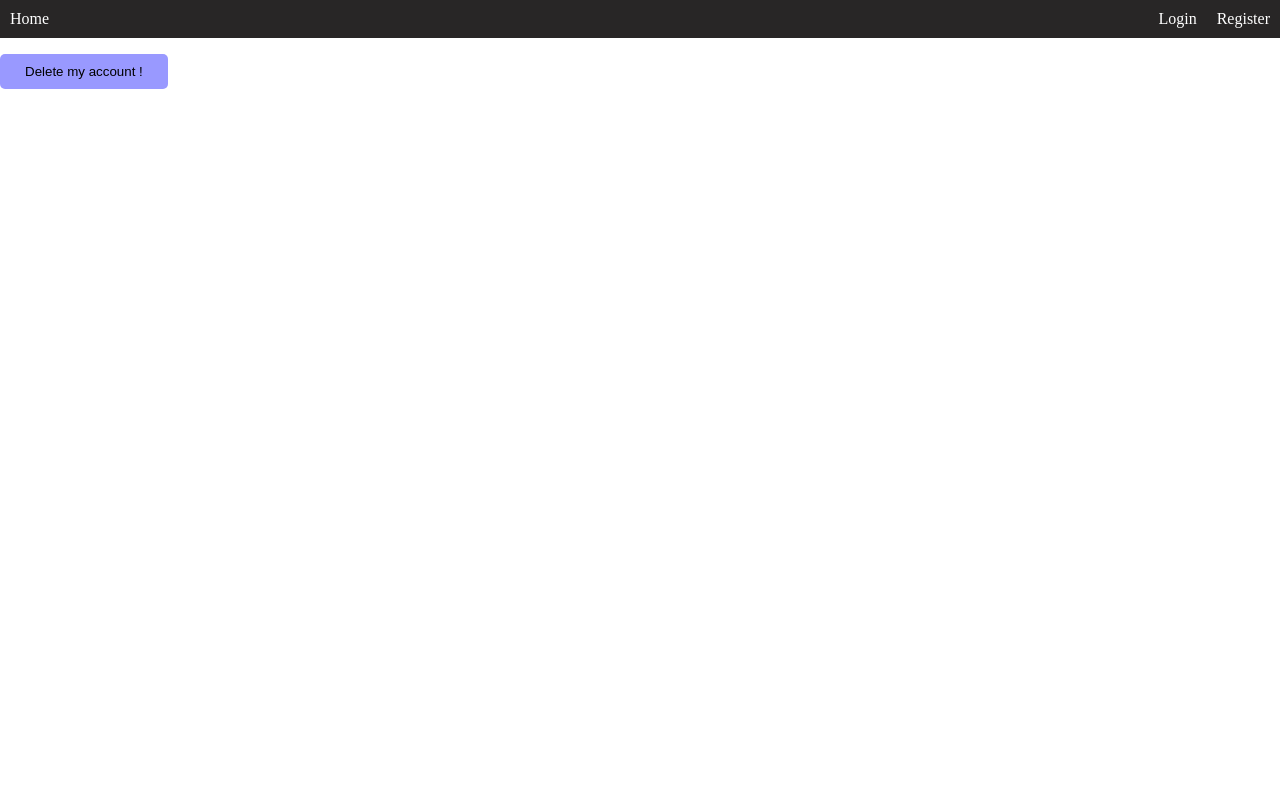
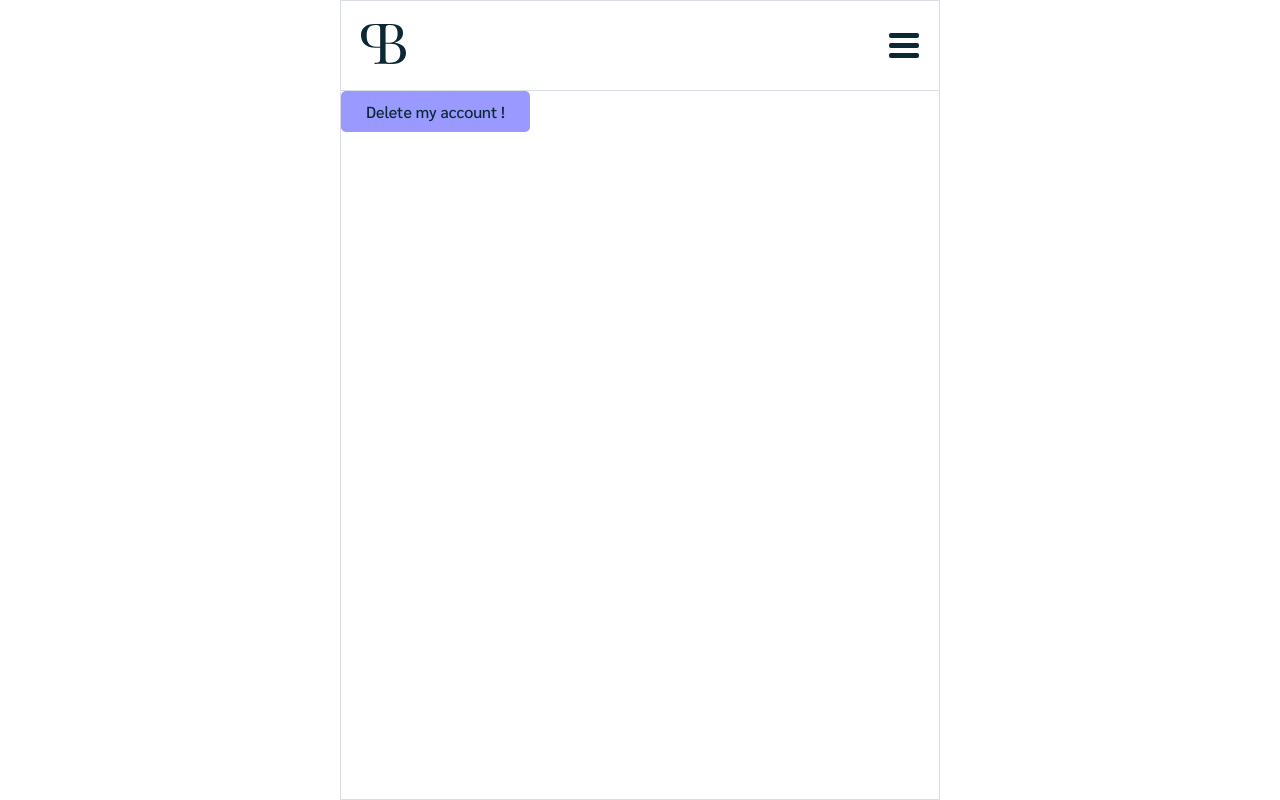
Before and after one commit to Krayorn/hackaton-cinema-front, a React (Create React App) app: page /profile in a window 1280 px wide. Built offline with nearby package versions, Linux system fonts and the light colour scheme.

Commit message:
Header and menu

```diff
--- a/public/index.html
+++ b/public/index.html
@@ -5,6 +5,8 @@
     <link rel="shortcut icon" href="%PUBLIC_URL%/favicon.ico">
     <meta name="viewport" content="width=device-width, initial-scale=1, shrink-to-fit=no">
     <meta name="theme-color" content="#000000">
+    <link rel="stylesheet" href="https://use.fontawesome.com/releases/v5.6.1/css/all.css" integrity="sha384-gfdkjb5BdAXd+lj+gudLWI+BXq4IuLW5IT+brZEZsLFm++aCMlF1V92rMkPaX4PP" crossorigin="anonymous">
+    <link href="https://fonts.googleapis.com/css?family=Playfair+Display:400,700|Sarabun:400,500,600" rel="stylesheet">
     <!--
       manifest.json provides metadata used when your web app is added to the
       homescreen on Android. See https://developers.google.com/web/fundamentals/web-app-manifest/
@@ -20,6 +22,17 @@
       Learn how to configure a non-root public URL by running `npm run build`.
     -->
     <title>React App</title>
+    <style>
+      * {
+        margin: 0;
+        padding: 0;
+        box-sizing: border-box;
+        font-family: 'Sarabun', sans-serif;
+        font-weight: 500;
+        font-size: 16px;
+        color: #0C2834;
+      }
+    </style>
   </head>
   <body>
     <noscript>
--- a/src/components/commons/NavBar/index.js
+++ b/src/components/commons/NavBar/index.js
@@ -5,11 +5,18 @@ import { withRouter } from 'react-router-dom'
 import { logoutUser } from '../../../redux/actions/auth'
 import { connect } from 'react-redux'
 
+import logo from '../../../assets/logo.svg';
+
 import {
-    Container,
-    UserSection,
+    Header,
+    LogoLink,
+    Burger,
+    Menu,
+    TopMenu,
+    CloseMenu,
     Item,
-    FakeItem,
+    Logout,
+    CTA
 } from './style'
 
 class NavBar extends Component {
@@ -23,22 +30,38 @@ class NavBar extends Component {
         const { user } = this.props
 
         return (
-            <Container>
-                <Item to={'/'}>Home</Item>
-                <UserSection>
+            <Fragment>
+                <Header>
+                    <LogoLink to={'/'}>
+                        <img className="logo" src={logo}></img>
+                    </LogoLink>
+                    <Burger>
+                        <span></span>
+                        <span></span>
+                        <span></span>
+                    </Burger>
+                </Header>
+                <Menu>
+                    <TopMenu>
+                        <LogoLink to={'/'}>
+                            <img className="small-logo" src={logo}></img>
+                        </LogoLink>
+                        <CloseMenu>
+                            <span></span>
+                            <span></span>
+                        </CloseMenu>
+                    </TopMenu>
+                    <CTA>Votez pour le lauréat du mois</CTA>
+                    <Item to={'/'}>Home</Item>
+                    <Item to={'/'}>Films nominés</Item>
+                    <Item to={'/'}>à propos</Item>
+                    <Item to={'/profile'}>Mon compte</Item>
                     {
-                        user
-                        ? <Fragment>
-                            <Item to={'/profile'}>{user.username}</Item>
-                            <FakeItem onClick={this.logout} >Logout</FakeItem>
-                        </Fragment>
-                        : <Fragment>
-                            <Item to={'/login'}>Login</Item>
-                            <Item to={'/register'}>Register</Item>
-                        </Fragment>
+                        //user &&
+                        <Logout onClick={this.logout} >Déconnexion<i class="fas fa-sign-out-alt"></i></Logout>
                     }
-                </UserSection>
-            </Container>
+                </Menu>
+            </Fragment>
         )
     }
 }
--- a/src/components/commons/NavBar/style.js
+++ b/src/components/commons/NavBar/style.js
@@ -2,24 +2,117 @@ import styled from 'styled-components'
 
 import { Link } from 'react-router-dom'
 
-export const Container = styled.div`
+export const Header = styled.div`
+    position: sticky;
+    top: 0;
+    left: 0;
+    width: 100%;
+    height: 90px;
     display: flex;
     justify-content: space-between;
-    background-color: #282626;
+    align-items: center;
+    padding: 20px;
+    background-color: white;
+    border-bottom: 1px solid #D9DDE8;
 `
 
-export const UserSection = styled.div`
+export const LogoLink = styled(Link)`
+    img.logo {
+        height: 40px;
+    }
+
+    img.small-logo {
+        height: 25px;
+    }
+`
+
+export const Burger = styled.div`
+    width: 30px;
+    height: 25px;
     display: flex;
+    flex-direction: column;
+    justify-content: space-between;
+
+    span {
+        width: 100%;
+        height: 5px;
+        background-color: #0C2834;
+        border-radius: 2px;
+    }
+`
+
+export const Menu = styled.div`
+    position: absolute;
+    top: 0;
+    left: -100%; /* TODO: Mettre à 0 pour ouvrir, 100% pour fermer */
+    width: 100%;
+    height: 100vh;
+    display: flex;
+    flex-direction: column;
+    background-color: white;
+    transition: all .3s ease-in-out;
+`
+
+export const TopMenu = styled.div`
+    padding: 20px;
+    display: flex;
+    justify-content: space-between;
+    align-items: center;
 `
 
 export const Item = styled(Link)`
-    margin: 10px;
-    color: white;
+    padding: 15px 20px;
     text-decoration: none;
+    font-size: 18px;
+    font-weight: 600;
+    text-transform: uppercase;
 `
 
-export const FakeItem = styled.div`
-    margin: 10px;
+export const CloseMenu = styled.div`
+    width: 20px;
+    height: 20px;
+    display: flex;
+    flex-direction: column;
+    justify-content: space-between;
+
+    span {
+        width: 100%;
+        height: 4px;
+        background-color: #0C2834;
+        border-radius: 2px;
+        transform-origin: -5% 50%;
+    }
+
+    span:nth-child(1) {
+        transform: rotate(45deg)
+    }
+
+    span:nth-child(2) {
+        transform: rotate(-45deg)
+    }
+`
+
+export const CTA = styled.div`
+    height: 50px;
+    margin: 10px 20px;
+    background-color: #DD5F5F;
+    display: flex;
+    justify-content: center;
+    align-items: center;
+    font-weight: 600;
     color: white;
-    cursor: pointer;
 `
+
+export const Logout = styled.div`
+    position: absolute;
+    left: 20px;
+    bottom: 30px;
+    color: #DD5F5F
+
+    i {
+        color: #DD5F5F;
+        margin-left: 10px;
+        position: relative;
+        top: 1px;
+    }
+`
--- a/src/layouts/style.js
+++ b/src/layouts/style.js
@@ -1,5 +1,11 @@
 import styled from 'styled-components'
 
 export const Container = styled.div`
-    margin: -8px;
+    width: 100vw;
+    max-width: 600px;
+    min-height: 100vh;
+    margin: 0 auto;
+    position: relative;
+    overflow-x: hidden;
+    border: 1px solid #D9DDE8;
 `
```
Also changed, not shown: src/assets/logo.svg (added), 1 other file (tests, documents, lock files or other folders).
